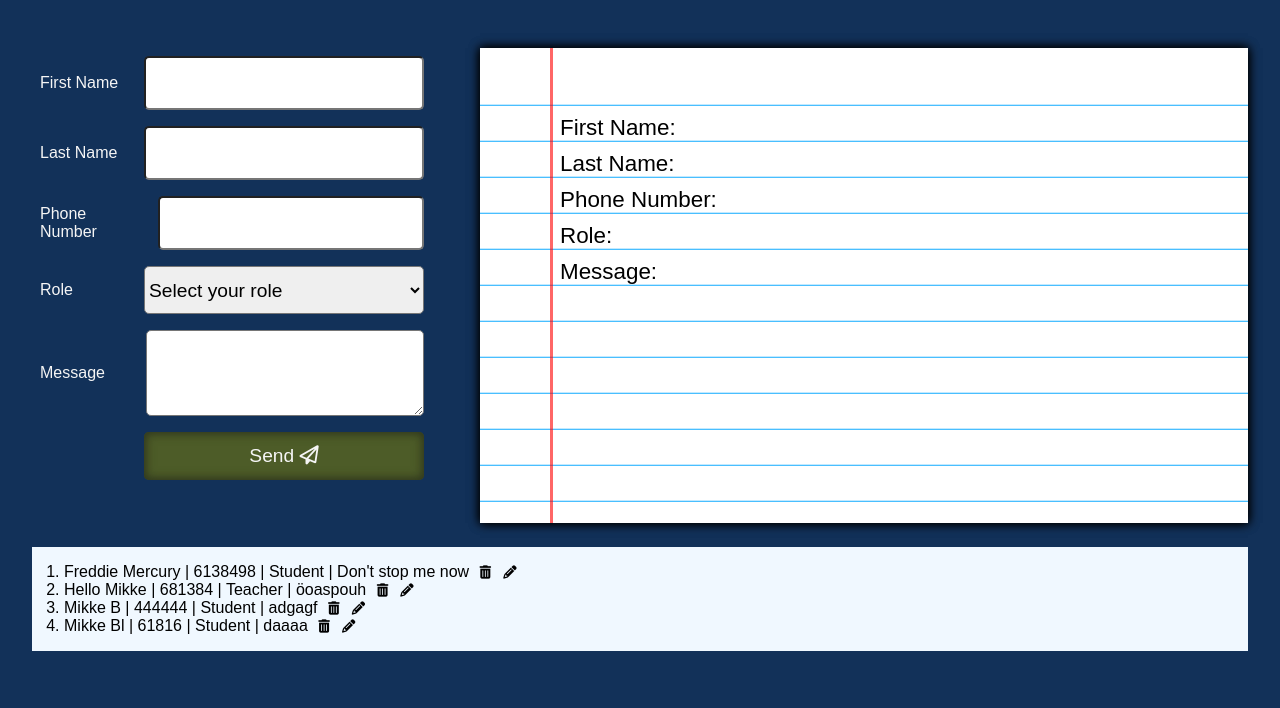
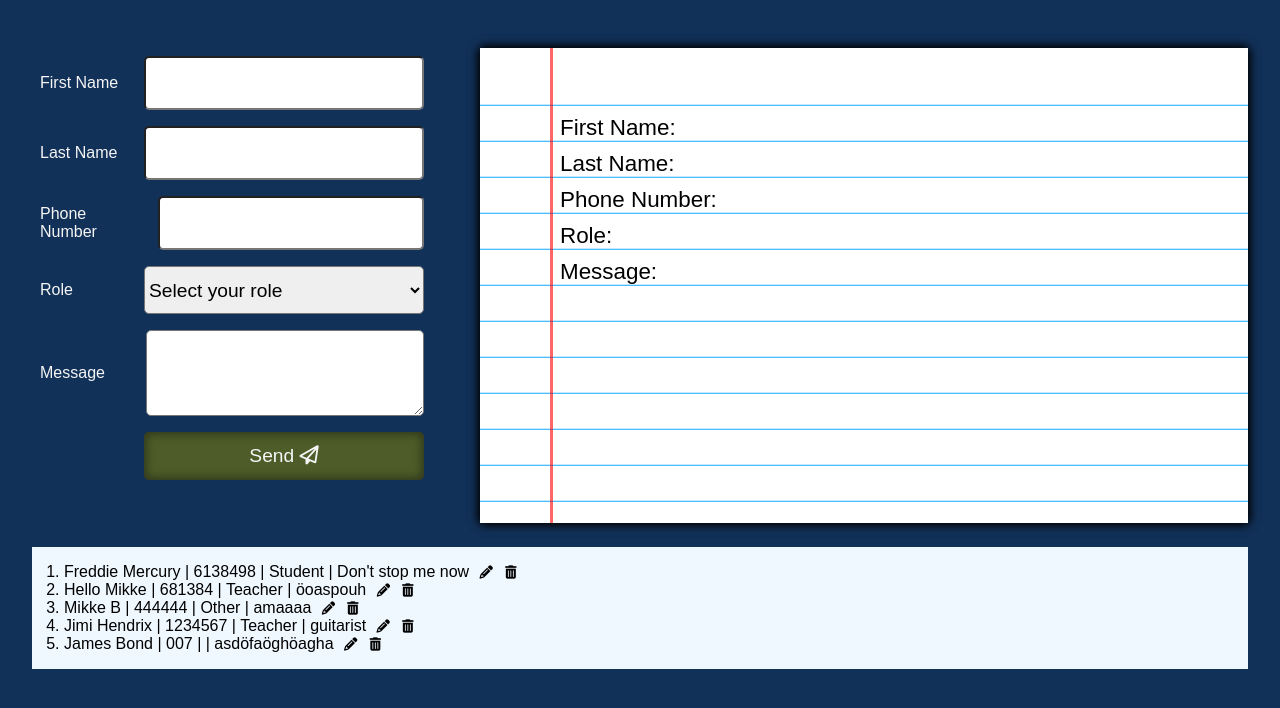
Before and after one commit to MikkeBee/React_Form, a React (Create React App) app: page / in a window 1280 px wide. Shown: the top 708 px of the page. Built offline with nearby package versions, Linux system fonts and the light colour scheme; data requests are answered from the project's data file.

Commit message:
add react hooks, updated readme, and minor styling tweaks

```diff
--- a/db.json
+++ b/db.json
@@ -20,17 +20,25 @@
       "firstname": "Mikke",
       "lastname": "B",
       "phonenumber": "444444",
-      "role": "Student",
-      "message": "adgagf",
+      "role": "Other",
+      "message": "amaaaa",
       "id": 7
     },
     {
-      "firstname": "Mikke",
-      "lastname": "Bl",
-      "phonenumber": "61816",
-      "role": "Student",
-      "message": "daaaa",
-      "id": 8
+      "firstname": "Jimi",
+      "lastname": "Hendrix",
+      "phonenumber": "1234567",
+      "role": "Teacher",
+      "message": "guitarist",
+      "id": 9
+    },
+    {
+      "firstname": "James",
+      "lastname": "Bond",
+      "phonenumber": "007",
+      "role": "",
+      "message": "asdöfaöghöagha",
+      "id": 10
     }
   ]
 }
--- a/src/App.js
+++ b/src/App.js
@@ -1,5 +1,6 @@
 import "./index";
-import React, { Component } from "react";
+// import React, { Component } from "react";
+import React, { useState, useEffect } from "react";
 import Forms from "./components/Form";
 import View from "./components/View";
 import Modal from "./components/Modal";
@@ -7,67 +8,155 @@ import Data from "./components/Data";
 import Update from "./components/Update";
 import axios from "axios";
 
-class App extends Component {
-  state = {
-    inputData: {
+// class App extends Component {
+//   state = {
+//     inputData: {
+//       firstname: "",
+//       lastname: "",
+//       phonenumber: "",
+//       role: "",
+//       message: "",
+//     },
+//     showModal: false,
+//     showModal2: false,
+//     notes: [],
+//     currentNote: {},
+//   };
+
+const App = () => {
+  const [inputData, setInputData] = useState({
     firstname: "",
     lastname: "",
     phonenumber: "",
     role: "",
     message: "",
-    },
-    showModal: false,
-    showModal2: false,
-    notes: [],
-    currentNote: {},
-  };
+  });
+  const [showModal, setWindow1] = useState(false);
+  const [showModal2, setWindow2] = useState(false);
+  const [notes, setNotes] = useState([]);
+  const [currentNote, setCurrentNote] = useState({});
 
-  componentDidMount() {
-    axios
-      .get("http://localhost:3010/notes")
-      .then((response) => this.setState({ notes: response.data }));
-  }
+  // componentDidMount() {
+  //   axios
+  //     .get("http://localhost:3010/notes")
+  //     .then((response) => this.setState({ notes: response.data }));
+  // }
 
-  deleteHandler = (id) => {
-    axios.delete(`http://localhost:3010/notes/${id}`).then((res) => {
-      const items = this.state.notes.filter((item) => item.id !== id);
-      console.log("delete mofo!");
-      this.setState({ notes: items });
+  useEffect(() => {
+    axios.get("http://localhost:3010/notes").then((res) => {
+      setNotes(res.data);
+    });
+  }, []);
+
+  // formHandler = (event) => {
+  //   this.setState({
+  //     inputData: {
+  //       ...this.state.inputData, //copies the current object
+  //       [event.target.name]: event.target.value,
+  //     }, //overrides the object values for changed fields
+  //   });
+  // };
+
+  const formHandler = (e) => {
+    setInputData({
+      ...inputData,
+      [e.target.name]: e.target.value,
     });
   };
 
-  openHandler = (note) => {
-    this.setState({ showModal2: true, currentNote: note });
+  // modalHandler = (e) => {
+  //   e.preventDefault();
+  //   this.setState({ showModal: !this.state.showModal }); //changes boolean of showModal to opposite
+  // };
+
+  const modalHandler = (e) => {
+    e.preventDefault();
+    setWindow1(true); //changes boolean of showModal to opposite
   };
 
-  inputUpdateHandler = (event) => {
-    this.setState({
-      currentNote: {
-        ...this.state.currentNote,
+  // openHandler = (note) => {
+  //   this.setState({ showModal2: true, currentNote: note });
+  // };
+
+  const openHandler = (note) => {
+    setWindow2(true);
+    setCurrentNote(note);
+  };
+
+  // submitHandler = () => {
+  //   axios
+  //     .post("http://localhost:3010/notes", this.state.inputData)
+  //     .then((res) => console.log(res))
+  //     .catch((error) => console.log(error));
+
+  //   window.location.reload();
+  // };
+
+  const submitHandler = () => {
+    axios
+      .post("http://localhost:3010/notes", inputData)
+      .then(() => {
+        reloadEventHandler();
+      })
+      .catch((error) => console.log(error));
+  };
+
+  // postHandler = (id) => {
+  //   axios
+  //     .put(`http://localhost:3010/notes/${id}`, this.state.currentNote)
+  //     .then((res) => console.log(res))
+  //     .catch((error) => console.log(error));
+  // };
+
+  const postHandler = () => {
+    axios
+      .put(`http://localhost:3010/notes/${currentNote.id}`, currentNote)
+      .then(() => {
+        setInputData(currentNote);
+        setWindow2(false);
+      })
+      .catch((error) => console.log(error));
+  };
+
+  // reloadEventHandler = () => {
+  //   window.location.reload();
+  // };
+  //reloads page after modal close
+
+  const reloadEventHandler = () => {
+    window.location.reload();
+  };
+  //reloads page after modal close
+
+  // inputUpdateHandler = (event) => {
+  //   this.setState({
+  //     currentNote: {
+  //       ...this.state.currentNote,
+  //       [event.target.name]: event.target.value,
+  //     },
+  //   });
+  // };
+
+  const inputUpdateHandler = (event) => {
+    setCurrentNote({
+      ...currentNote,
       [event.target.name]: event.target.value,
-      },
     });
   };
 
-  postHandler = (id) => {
-    axios
-      .put(`http://localhost:3010/notes/${id}`, this.state.currentNote)
-      .then((res) => console.log(res))
-      .catch((error) => console.log(error));
-  };
+  // deleteHandler = (id) => {
+  //   axios.delete(`http://localhost:3010/notes/${id}`).then((res) => {
+  //     const items = this.state.notes.filter((item) => item.id !== id);
+  //     console.log("delete mofo!");
+  //     this.setState({ notes: items });
+  //   });
+  // };
 
-  formHandler = (event) => {
-    this.setState({
-      inputData: {
-        ...this.state.inputData, //copies the current object
-        [event.target.name]: event.target.value,
-      }, //overrides the object values for changed fields
+  const deleteHandler = (id) => {
+    axios.delete(`http://localhost:3010/notes/${id}`).then(() => {
+      const items = notes.filter((item) => item.id !== id);
+      setNotes(items);
     });
-  };
-
-  modalHandler = (e) => {
-    e.preventDefault();
-    this.setState({ showModal: !this.state.showModal }); //changes boolean of showModal to opposite
   };
 
   /*
@@ -77,21 +166,7 @@ class App extends Component {
   };
   */
 
-  submitHandler = () => {
-    axios
-      .post("http://localhost:3010/notes", this.state.inputData)
-      .then((res) => console.log(res))
-      .catch((error) => console.log(error));
-
-    window.location.reload();
-  };
-
-  reloadEventHandler = () => {
-    window.location.reload();
-  };
-  //reloads page after modal close
-
-  render() {
+  // render() {
   // const { firstname, lastname, phonenumber, role, message } = this.state;
   // destructuring format - with this, this.state.xxx can be shortened to just xxx
   return (
@@ -99,17 +174,19 @@ class App extends Component {
       <header className="App-header"></header>
       <div className="upperHalf">
         <Forms
-            formHandler={this.formHandler}
-            modalHandler={this.modalHandler}
+          formHandler={formHandler}
+          modalHandler={modalHandler}
           /*submit={this.popupHandler}
           on form page add this popupHandler, and add "submit" type to button
 */
         />
-          {this.state.showModal2 && (
+        {showModal2 && (
           <Update
-              {...this.state.currentNote}
-              poster={() => this.postHandler(this.state.currentNote.id)}
-              input={this.inputUpdateHandler}
+            {...currentNote}
+            poster={postHandler}
+            // postHandler(...currentNote.id);
+
+            input={inputUpdateHandler}
           />
         )}
         <View
@@ -119,19 +196,16 @@ class App extends Component {
           // phonenumber={this.state.phonenumber}
           // role={this.state.role}
           // message={this.state.message}
-            {...this.state.inputData}
+          {...inputData}
         />
       </div>
-        <Data
-          notes={this.state.notes}
-          deleteHandler={this.deleteHandler}
-          opener={this.openHandler}
-        />
-        {this.state.showModal && (
+      <Data notes={notes} deleteHandler={deleteHandler} opener={openHandler} />
+      {showModal && (
         <Modal
-            {...this.state.inputData}
-            reloadHandler={this.reloadEventHandler}
-            submitHandler={this.submitHandler}
+          {...inputData}
+          submitHandler={submitHandler}
+          // reloadHandler={reloadEventHandler}
+          // submitHandler={submitHandler} reuse this!!!
           //showModal is initially false, and this will show the modal only when showModal is true
         />
         /*
@@ -141,7 +215,7 @@ class App extends Component {
       )}
     </div>
   );
-  }
-}
+};
+// }
 
 export default App;
--- a/src/components/Data.js
+++ b/src/components/Data.js
@@ -1,6 +1,7 @@
 import React from "react";
 
 const Data = (props) => {
+  console.log(props);
   return (
     <ol className="dataDiv">
       {props.notes.map((note) => (
@@ -10,16 +11,16 @@ const Data = (props) => {
           <button
             type="button"
             className="delButton"
-            onClick={() => props.deleteHandler(note.id)}
+            onClick={() => props.opener(note)}
           >
-            <i className="fa-solid fa-trash-can"></i>
+            <i className="fa-solid fa-pencil"></i>
           </button>
           <button
             type="button"
             className="delButton"
-            onClick={() => props.opener(note)}
+            onClick={() => props.deleteHandler(note.id)}
           >
-            <i className="fa-solid fa-pencil"></i>
+            <i className="fa-solid fa-trash-can"></i>
           </button>
         </li>
       ))}
```
Also changed, not shown: 1 other file (tests, documents, lock files or other folders). Lines whose indentation alone changed are shown as unchanged.
